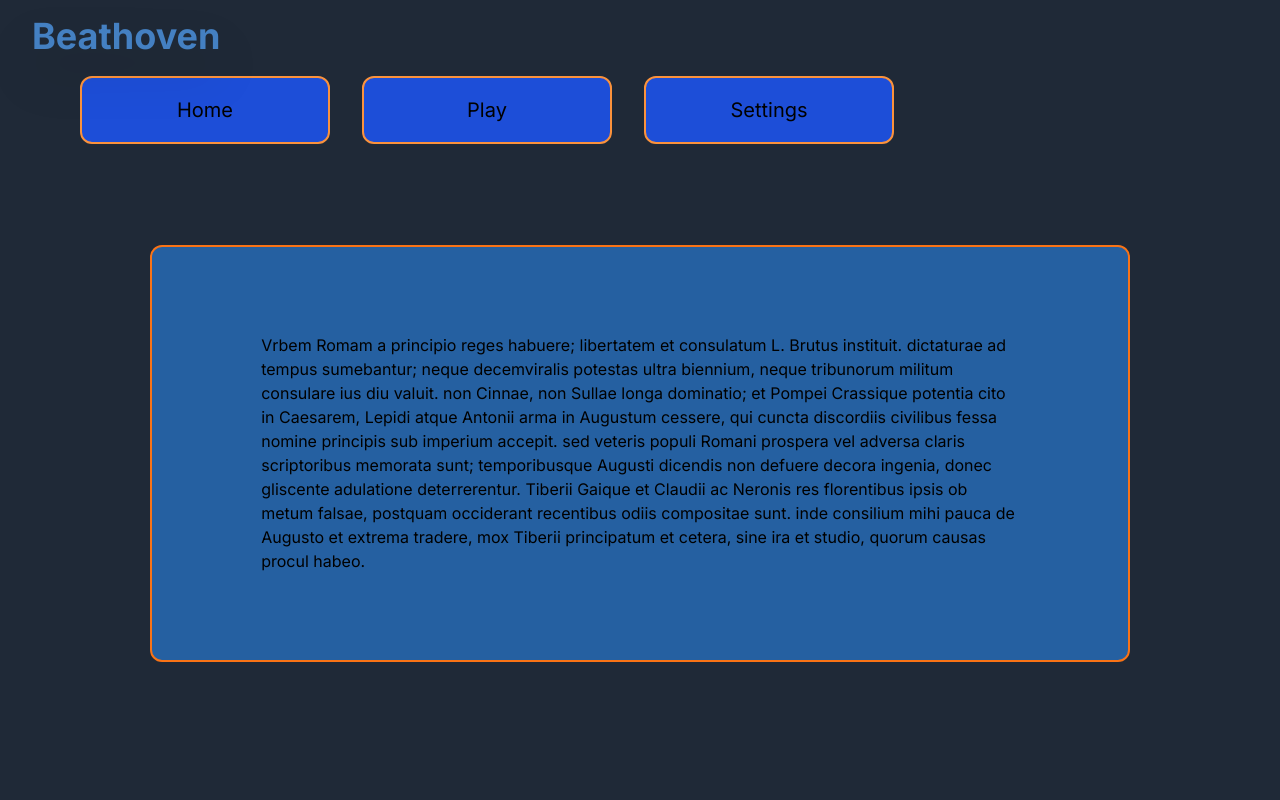
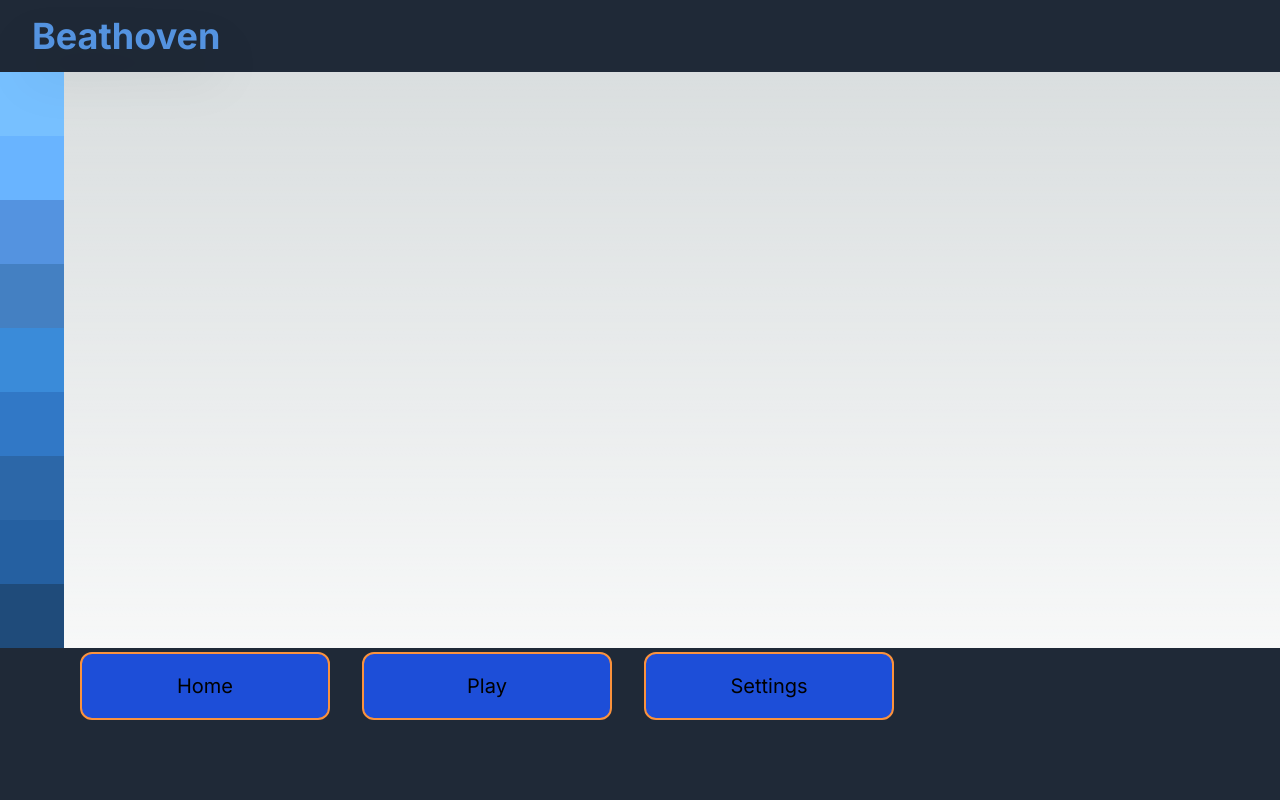
Before and after one commit to gijs-ve/Beathoven, a Next.js app: page / in a window 1280 px wide. Shown: the top 800 px of the page. Built offline with nearby package versions, Linux system fonts and the light colour scheme.

Commit message:
wip: blueish colors

```diff
--- a/src/app/layout.tsx
+++ b/src/app/layout.tsx
@@ -36,6 +36,15 @@ export default function RootLayout({
     <html lang="en">
       <body className={inter.className}>
         <Logo />
+        <div className="bg-blueish-100 h-16 w-16" />
+        <div className="bg-blueish-200 h-16 w-16" />
+        <div className="bg-blueish-300 h-16 w-16" />
+        <div className="bg-blueish-400 h-16 w-16" />
+        <div className="bg-blueish-500 h-16 w-16" />
+        <div className="bg-blueish-600 h-16 w-16" />
+        <div className="bg-blueish-700 h-16 w-16" />
+        <div className="bg-blueish-800 h-16 w-16" />
+        <div className="bg-blueish-900 h-16 w-16" />
         <Navbar navItems={navItems} />
         {children}
       </body>
--- a/tailwind.config.ts
+++ b/tailwind.config.ts
@@ -16,10 +16,15 @@ const config: Config = {
       colors: {
         white: "#F5F5F5",
         black: "#020020",
-        "blueish-100": "#2560a1",
-        "blueish-300": "#4480c2",
-        "blueish-400": "#2c67a8",
-        "blueish-500": "#3178C6",
+        "blueish-100": "#77c0ff",
+        "blueish-200": "#69b4ff",
+        "blueish-300": "#5493e0",
+        "blueish-400": "#4480c2",
+        "blueish-500": "#3a8bd9",
+        "blueish-600": "#3178C6",
+        "blueish-700": "#2c67a8",
+        "blueish-800": "#2560a1",
+        "blueish-900": "#1f4b7a",
       },
     },
   },
```
